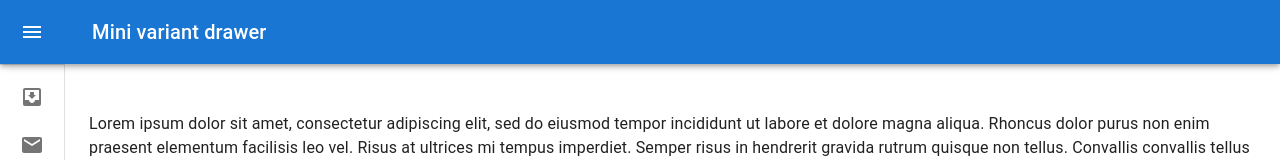
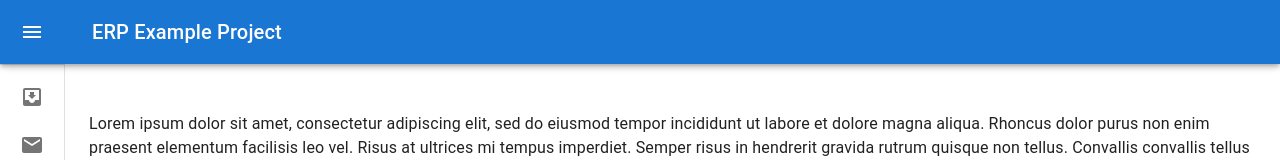
Before and after one commit to firatgoktepe/ERP-Project, a Next.js app: page / in a window 1280 px wide. Shown: the top 160 px of the page. Built offline with nearby package versions, Linux system fonts and the light colour scheme.

Commit message:
chore: text modified

```diff
--- a/src/layout/Header/Header.tsx
+++ b/src/layout/Header/Header.tsx
@@ -25,7 +25,7 @@ const Header: React.FC<openProps> = ({ open, handleDrawerOpen }) => {
         <MenuIcon />
       </IconButton>
       <Typography variant="h6" noWrap component="div">
-        Mini variant drawer
+        ERP Example Project
       </Typography>
     </Toolbar>
   )
```
